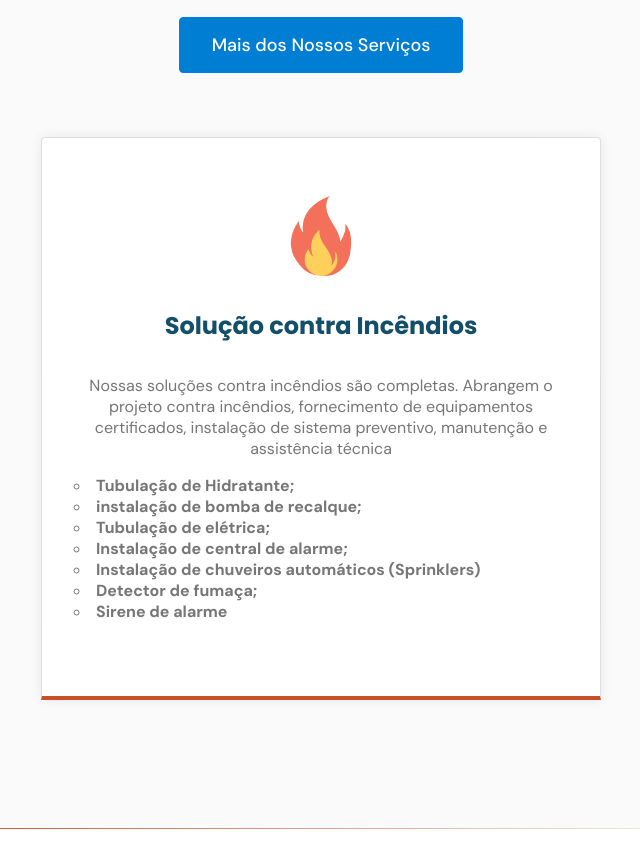
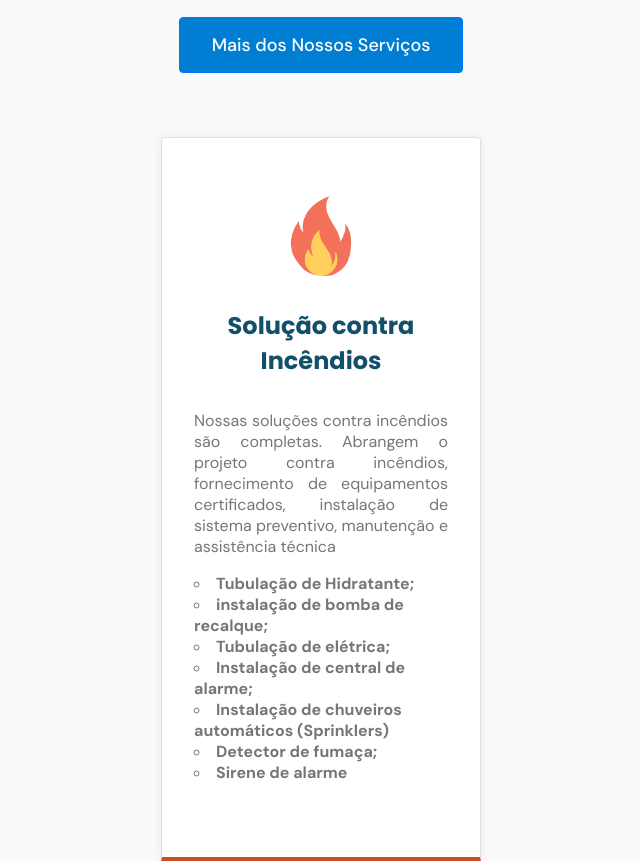
Before and after one commit to Wilianbps/javagas, a plain HTML site: page index.html in a window 768 px wide. Shown: the part 3500-4361 px from the top of the page, without its empty margins (63-703 px from the left). Drawn offline with nearby package versions, Linux system fonts and the light colour scheme; files whose address does not match are found by name.

Commit message:
Update style.css

```diff
--- a/styles/style.css
+++ b/styles/style.css
@@ -823,6 +823,7 @@ a.whatss-fixed {
   #clients .clients_logo {
     grid-template-columns: 1fr;
   }
+
   #services .fire-solution {
     width: 20rem;
   }
@@ -843,6 +844,14 @@ a.whatss-fixed {
   #about .company_numbers {
     max-width: 25%;
     margin: auto;
+  }
+
+  #services .fire-solution {
+    width: 20rem;
+  }
+
+  #services .fire-solution p {
+    text-align: justify;
   }
 
   #clients .clients_logo {
```
